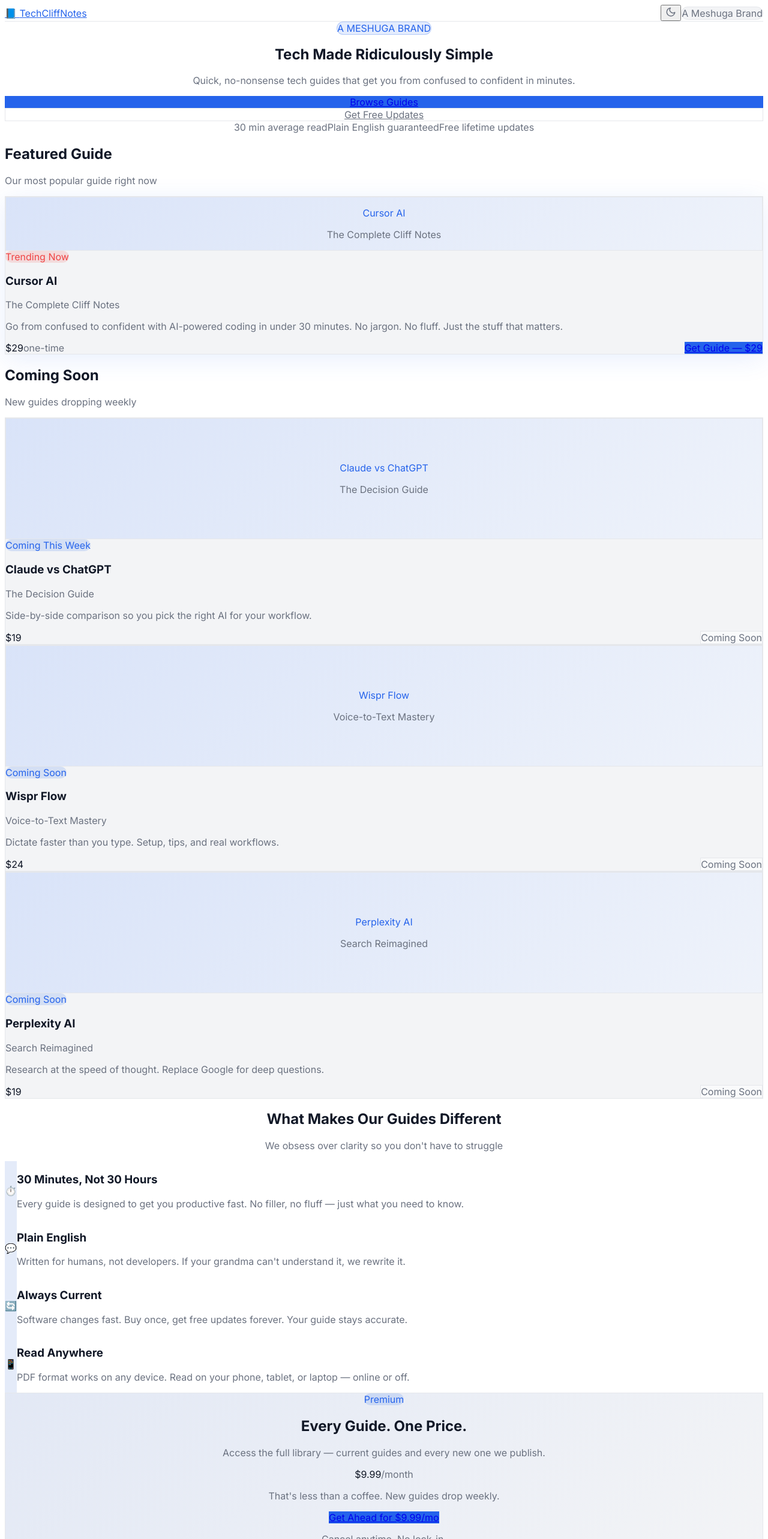
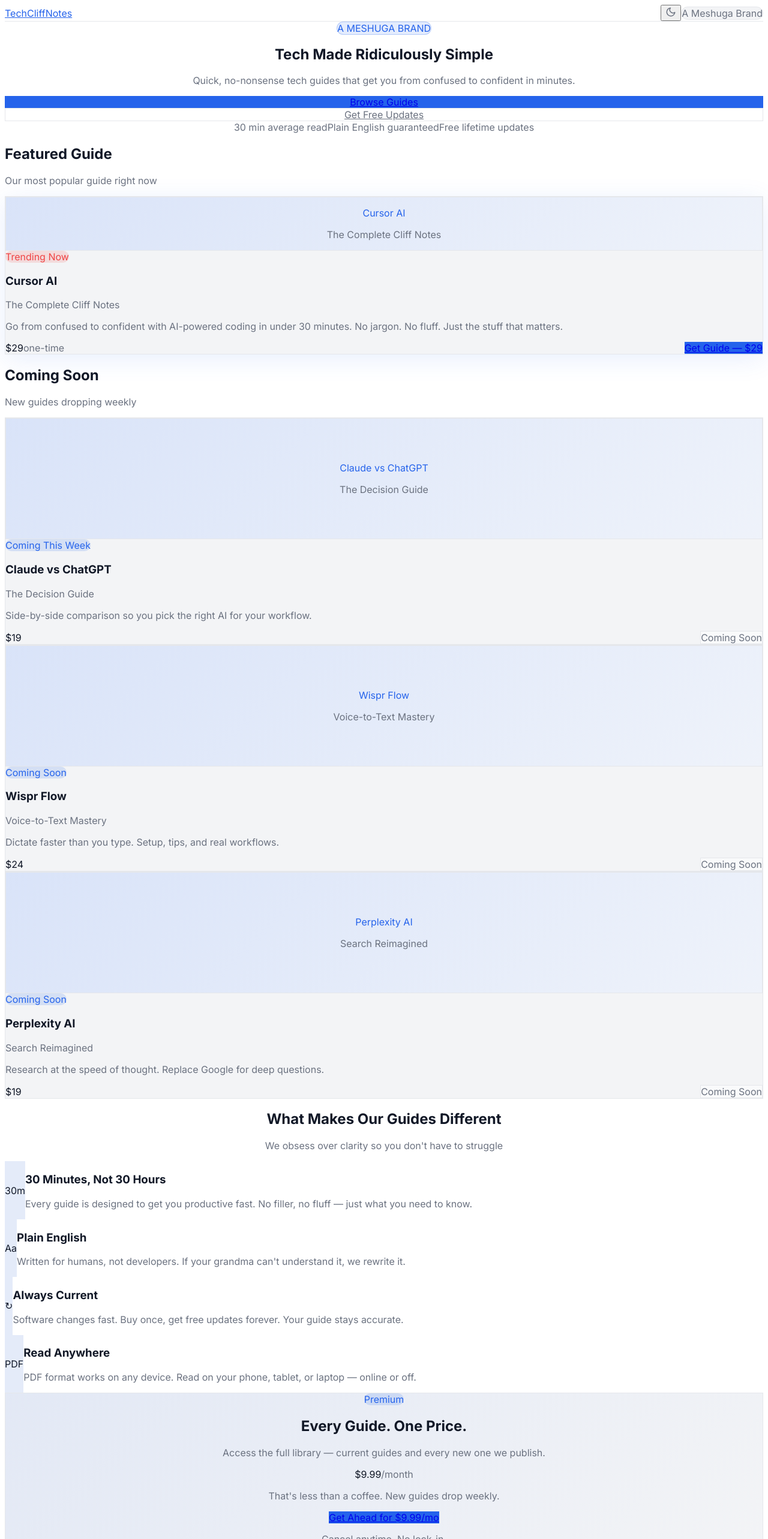
Before and after one commit to hammy15/meshuga-guides, a Next.js app: page / in a window 1280 px wide. Shown: the top 2566 px of the page at 60% size. Built offline with nearby package versions, Linux system fonts and the light colour scheme; no server answers.

Commit message:
Remove emoji icons, use typography-only hierarchy

```diff
--- a/app/components/ValueProps.tsx
+++ b/app/components/ValueProps.tsx
@@ -4,22 +4,22 @@
 
 const props = [
   {
-    icon: "⏱️",
+    icon: "30m",
     title: "30 Minutes, Not 30 Hours",
     description: "Every guide is designed to get you productive fast. No filler, no fluff — just what you need to know.",
   },
   {
-    icon: "💬",
+    icon: "Aa",
     title: "Plain English",
     description: "Written for humans, not developers. If your grandma can't understand it, we rewrite it.",
   },
   {
-    icon: "🔄",
+    icon: "↻",
     title: "Always Current",
     description: "Software changes fast. Buy once, get free updates forever. Your guide stays accurate.",
   },
   {
-    icon: "📱",
+    icon: "PDF",
     title: "Read Anywhere",
     description: "PDF format works on any device. Read on your phone, tablet, or laptop — online or off.",
   },
@@ -36,7 +36,7 @@
         {props.map((p) => (
           <div key={p.title} className="flex gap-4">
             <div
-              className="flex-shrink-0 w-12 h-12 rounded-xl flex items-center justify-center text-xl"
+              className="flex-shrink-0 w-12 h-12 rounded-xl flex items-center justify-center text-xs font-bold tracking-tight"
               style={{ background: `color-mix(in srgb, ${accentColor} 10%, var(--bg-elevated))` }}
             >
               {p.icon}
--- a/app/page.tsx
+++ b/app/page.tsx
@@ -66,7 +66,7 @@
       >
         <div className="max-w-5xl mx-auto flex items-center justify-between px-6 py-4">
           <a href="/" className="text-lg font-bold" style={{ color: accent }}>
-            {site.emoji} {site.name}
+            {site.name}
           </a>
           <div className="hidden sm:flex items-center gap-6 text-sm" style={{ color: "var(--text-muted)" }}>
             <a href="#guides">Guides</a>
```
